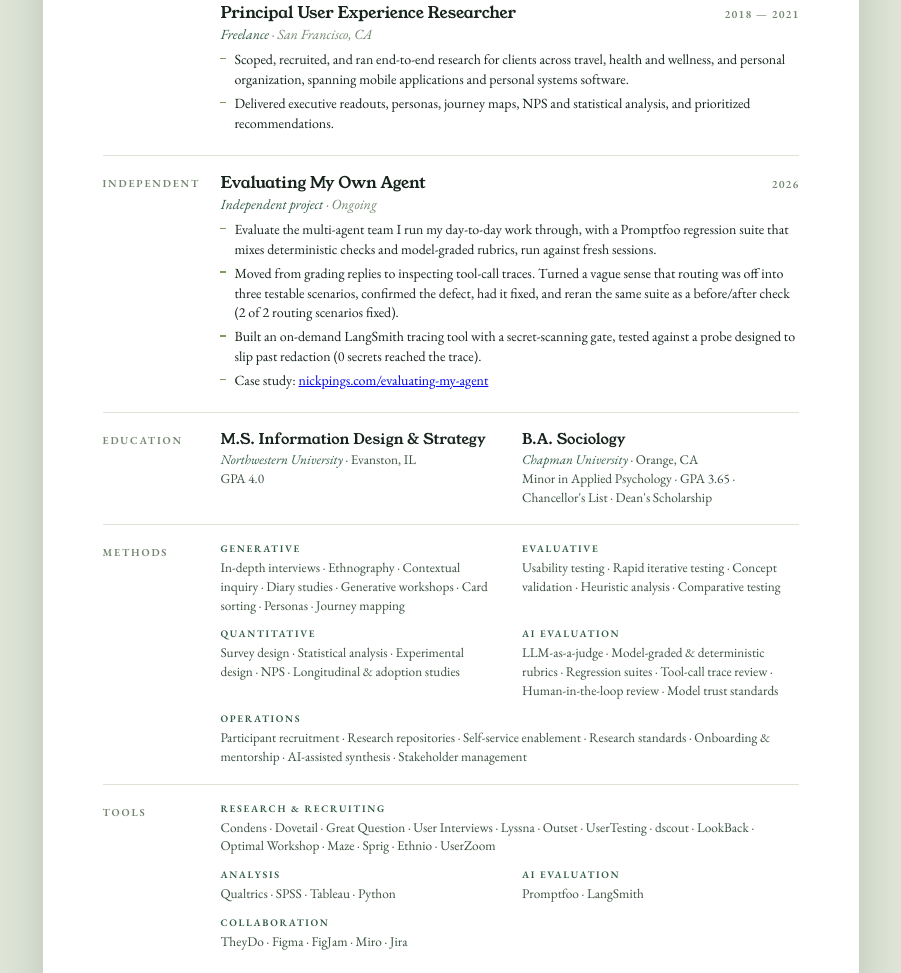
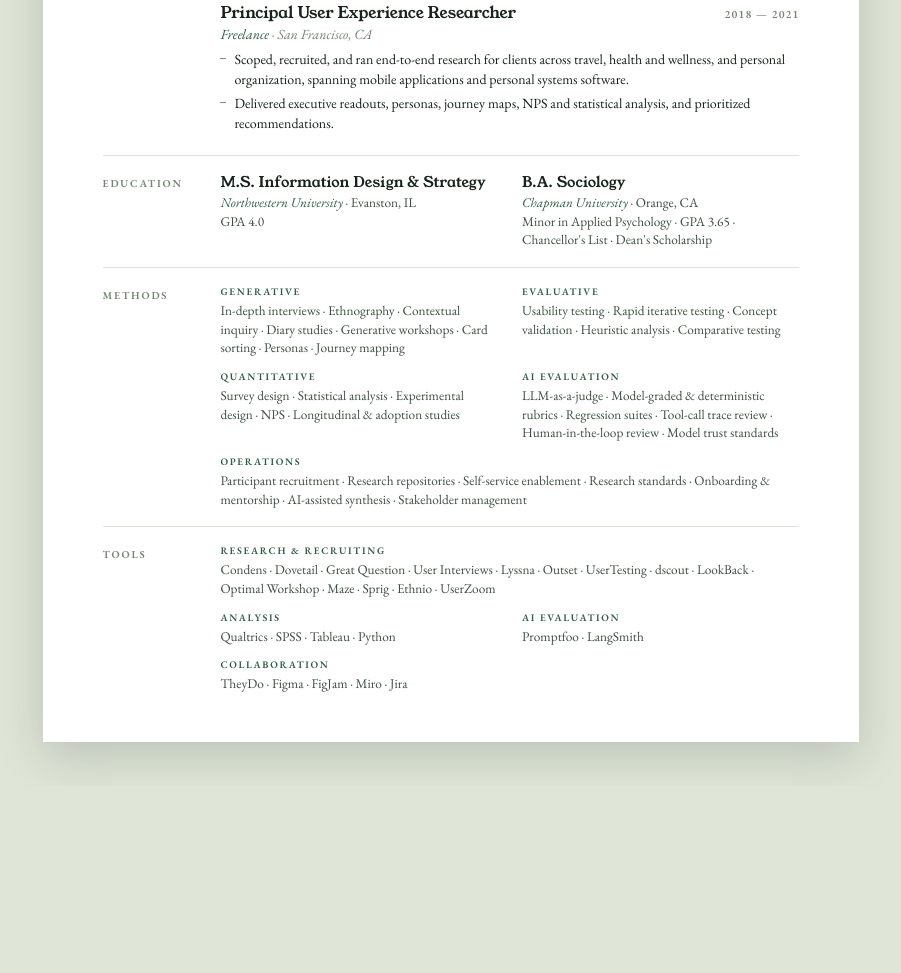
Before and after one commit to NPings/portfolio, a plain HTML site: page resume.html in a window 1280 px wide. Shown: the part 960-1933 px from the top of the page, without its empty margins (189-1090 px from the left). After the commit the page ends 1746 px from the top, so only its background shows below. Drawn offline with nearby package versions, Linux system fonts and the light colour scheme.

Commit message:
Remove Independent section from resume.html per Nick: doesn't make him look good

```diff
--- a/resume.html
+++ b/resume.html
@@ -212,25 +212,6 @@
   </section>
 
   <section class="block">
-    <div class="block-label">Independent</div>
-    <div>
-      <article class="job">
-        <div class="job-head">
-          <h2 class="job-title">Evaluating My Own Agent</h2>
-          <div class="job-when">2026</div>
-        </div>
-        <div class="job-org">Independent project <span>&middot; Ongoing</span></div>
-        <ul class="pts">
-          <li>Evaluate the multi-agent team I run my day-to-day work through, with a Promptfoo regression suite that mixes deterministic checks and model-graded rubrics, run against fresh sessions.</li>
-          <li>Moved from grading replies to inspecting tool-call traces. Turned a vague sense that routing was off into three testable scenarios, confirmed the defect, had it fixed, and reran the same suite as a before/after check (2 of 2 routing scenarios fixed).</li>
-          <li>Built an on-demand LangSmith tracing tool with a secret-scanning gate, tested against a probe designed to slip past redaction (0 secrets reached the trace).</li>
-          <li>Case study: <a href="evaluating-my-agent.html">nickpings.com/evaluating-my-agent</a></li>
-        </ul>
-      </article>
-    </div>
-  </section>
-
-  <section class="block">
     <div class="block-label">Education</div>
     <div class="edu">
       <div>
```
